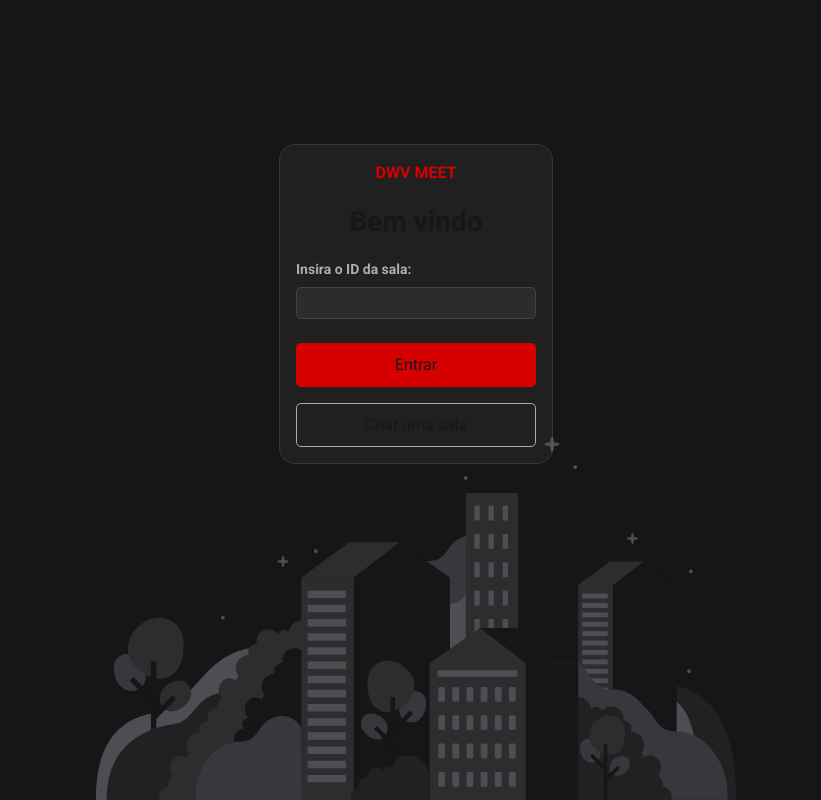
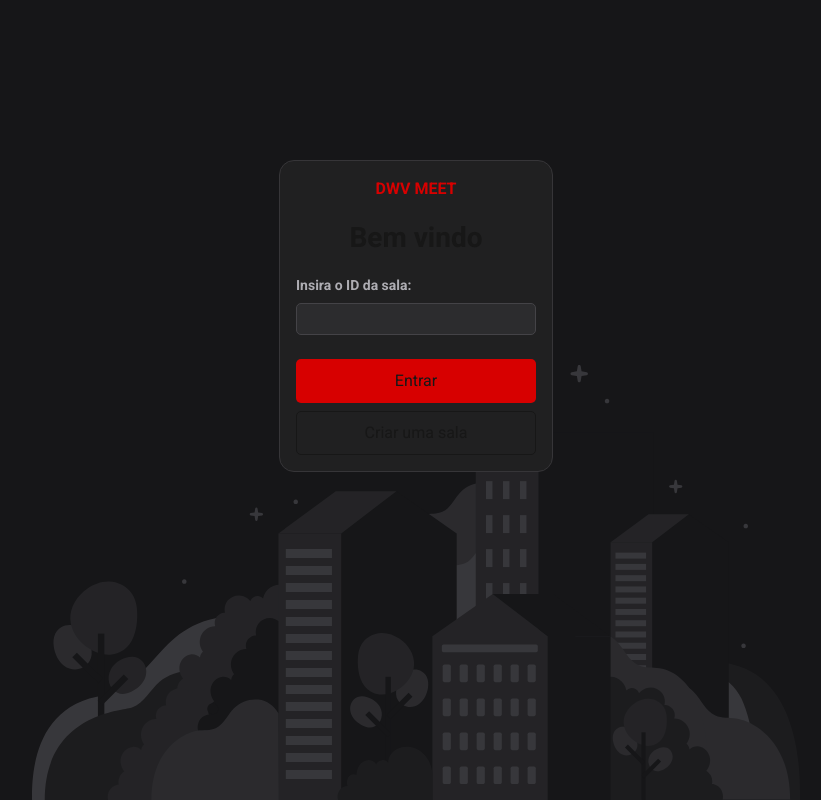
Before and after one commit to 484Irgang/meet-test-peerjs, a Next.js app: page / in a window 1280 px wide. Shown: the whole page, without its empty margins (224-1045 px from the left). Built offline with nearby package versions, Linux system fonts and the light colour scheme; no server answers.

Commit message:
feat: create meet socket context

```diff
--- a/src/app/page.tsx
+++ b/src/app/page.tsx
@@ -1,7 +1,14 @@
+import { CreateRoomButton } from "@/presentation/components/CreateRoomButton";
+
 export default function Home() {
   return (
     <div className="w-full h-full bg-dark-300 flex flex-1 items-center flex-col relative">
-      <div className="mt-[18vh] p-4 rounded-lg bg-dark-200 flex items-center justify-center flex-col gap-y-4 border border-neutral-1000">
+      <img
+        alt="background"
+        className="absolute bottom-0 w-full max-w-[60vw] object-contain opacity-30"
+        src="background_gray.svg"
+      />
+      <div className="mt-[20vh] p-4 rounded-lg bg-dark-200 flex items-center justify-center flex-col gap-y-4 border border-neutral-1000 z-10">
         <h1 className="font-bold text-brand-600">DWV MEET</h1>
         <h1 className="text-[1.75rem] font-bold">Bem vindo</h1>
         <div className="w-full min-w-60 flex flex-col gap-y-2">
@@ -15,16 +22,9 @@ export default function Home() {
           <button className="w-full h-[2.75rem] rounded-sm bg-brand-600 mt-4">
             Entrar
           </button>
-          <button className="w-full h-[2.75rem] rounded-sm border border-neutral-400 mt-2">
-            Criar uma sala
-          </button>
+          <CreateRoomButton />
         </div>
       </div>
-      <img
-        alt="background"
-        className="absolute bottom-0 w-full max-w-[40rem] object-contain opacity-50"
-        src="background_gray.svg"
-      />
     </div>
   );
 }
--- /dev/null
+++ b/src/context/meet-socket.tsx
@@ -0,0 +1,43 @@
+import { Room } from "@/types/room";
+import { createContext, useContext, useEffect, useState } from "react";
+import { io, Socket } from "socket.io-client";
+
+type MeetSocketContextProps = {
+  createRoom: (newRoom: Room) => void;
+};
+
+const MeetSocketContext = createContext({} as MeetSocketContextProps);
+
+export default function MeetSocketProvider({
+  children,
+}: {
+  children: React.ReactNode;
+}) {
+  const [socket, setSocket] = useState<Socket | null>(null);
+
+  const createRoom = (newRoom: Room) => {
+    try {
+      if (!socket?.active) throw new Error("Socket is not active");
+      socket.emit("create-room", newRoom);
+    } catch (error) {
+      console.error(error);
+    }
+  };
+
+  useEffect(() => {
+    const newSocket = io("ws://localhost:8080");
+    setSocket(newSocket);
+
+    return () => {
+      newSocket.close();
+    };
+  }, []);
+
+  return (
+    <MeetSocketContext.Provider value={{ createRoom }}>
+      {children}
+    </MeetSocketContext.Provider>
+  );
+}
+
+export const useMeetSocket = () => useContext(MeetSocketContext);
--- /dev/null
+++ b/src/presentation/components/CreateRoomButton/index.tsx
@@ -0,0 +1,40 @@
+"use client";
+import MeetSocketProvider, { useMeetSocket } from "@/context/meet-socket";
+import { Room } from "@/types/room";
+import { v4 } from "uuid";
+
+const Button = () => {
+  const { createRoom } = useMeetSocket();
+
+  const handleCreateRoom = () => {
+    const newId = v4();
+
+    const newRoom: Room = {
+      id: newId,
+      name: "Sala de reunião",
+      admin: {
+        name: "Guilherme",
+      },
+      insertedAt: new Date().toISOString(),
+    };
+
+    return createRoom(newRoom);
+  };
+
+  return (
+    <button
+      className="w-full h-[2.75rem] rounded-sm border border-neutral-400 mt-2"
+      onClick={handleCreateRoom}
+    >
+      Criar uma sala
+    </button>
+  );
+};
+
+export const CreateRoomButton = () => {
+  return (
+    <MeetSocketProvider>
+      <Button />
+    </MeetSocketProvider>
+  );
+};
--- /dev/null
+++ b/src/types/room.ts
@@ -0,0 +1,8 @@
+export type Room = {
+  id: string;
+  name: string;
+  admin: {
+    name: string;
+  };
+  insertedAt: string;
+};
```
Also changed, not shown: package.json (+7 -4 lines), 2 other files (tests, documents, lock files or other folders).
